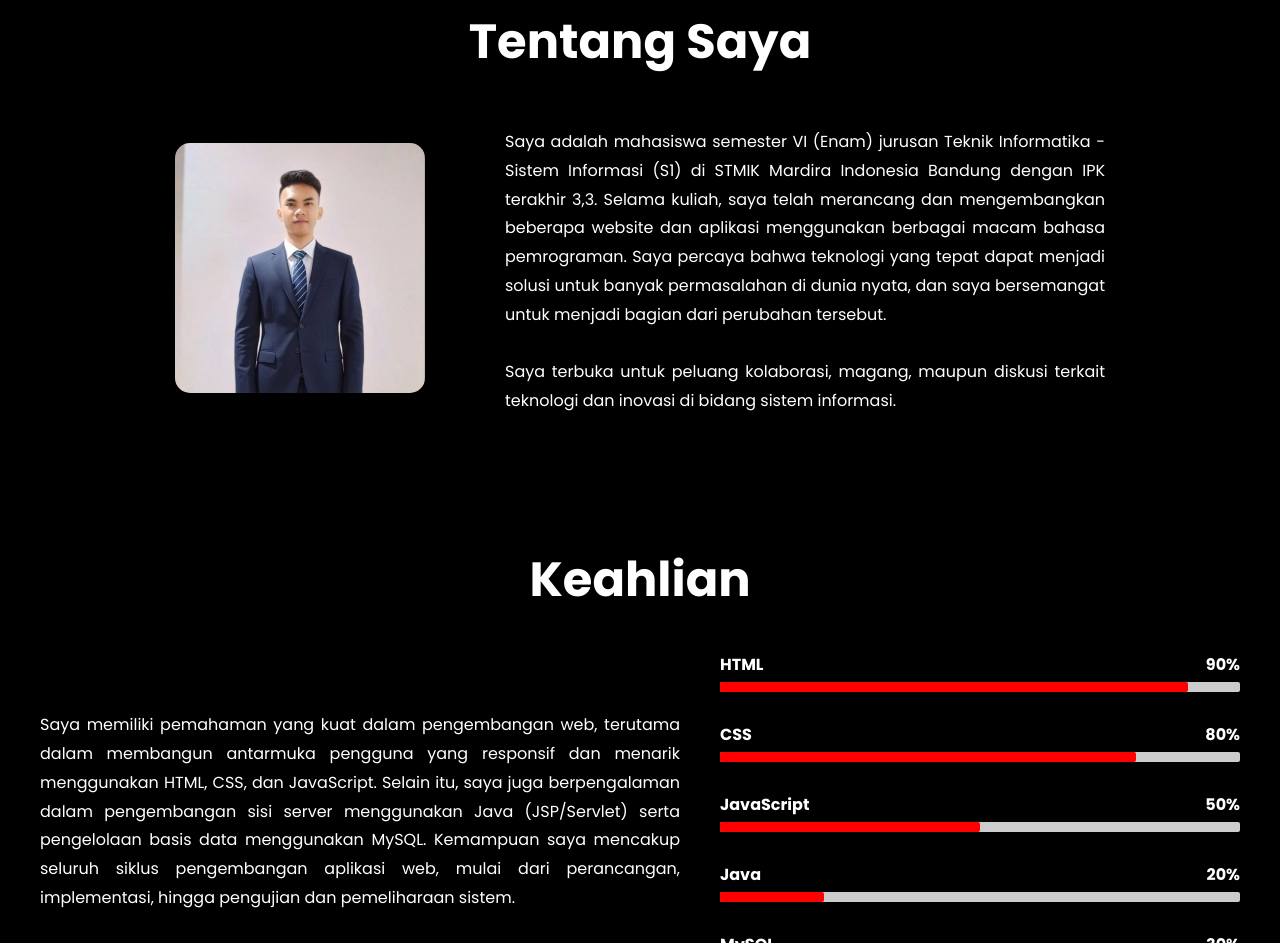
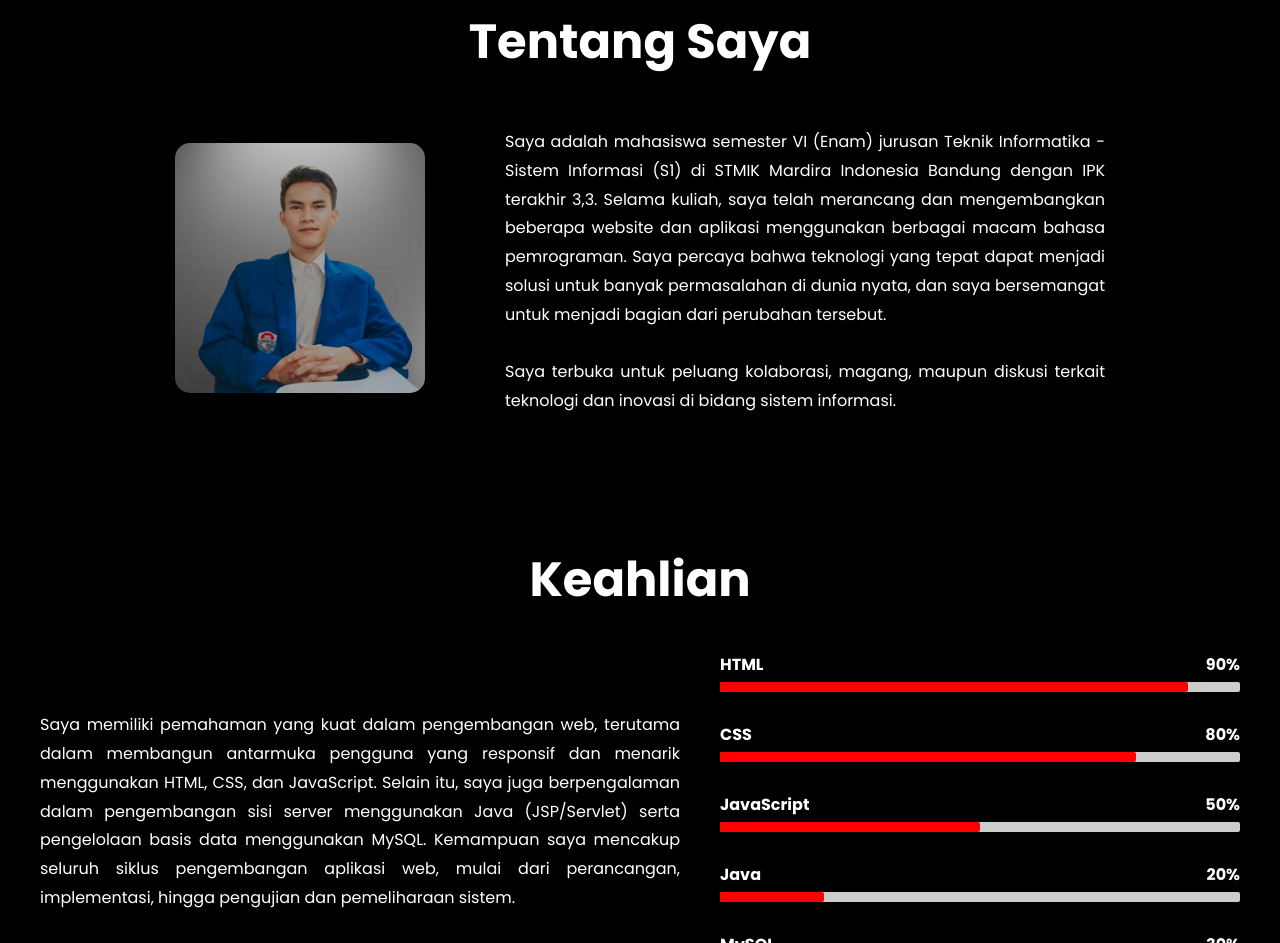
Before and after one commit to web-per/portfolio, a plain HTML site: page index.html in a window 1280 px wide. Shown: the part 922-1865 px from the top of the page. Drawn offline with nearby package versions, Linux system fonts and the light colour scheme.

Commit message:
first commit

```diff
--- a/index.html
+++ b/index.html
@@ -55,7 +55,7 @@
             <h1>Tentang Saya</h1>
             <div class="conProfil">
                 <div class="profilImg">
-                    <img src="img/profil.jpg" alt="">
+                    <img src="img/profil-2.jpg" alt="">
                 </div>
                 <div class="profilTxt">
                     <p>Saya adalah mahasiswa semester VI
```
